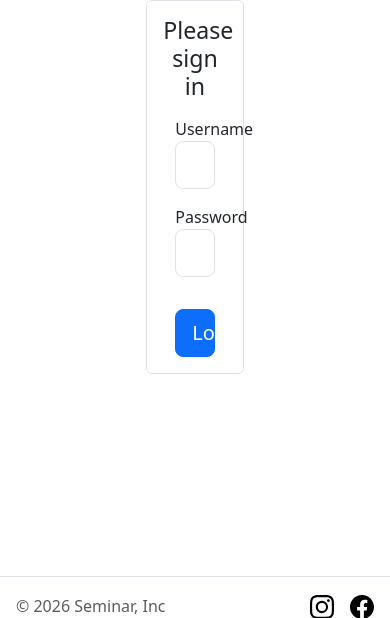
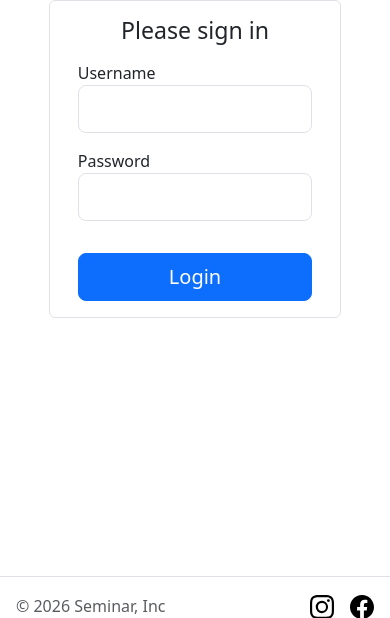
Before and after one commit to yoonesrahimian/seminar, a Django app: page /accounts/login/ in a window 390 px wide. Shown: the part 185-803 px from the top of the page. Run offline with Django 5.2, Linux system fonts and the light colour scheme; data comes from the database, SQL or seed files in the repository; some libraries are stand-ins or nearby versions.

Commit message:
responsive login page

```diff
--- a/accounts/templates/accounts/login.html
+++ b/accounts/templates/accounts/login.html
@@ -3,7 +3,7 @@
 {% block title %}Login{% endblock %}
 
 {% block content %}
-<div class="container border w-25 rounded p-3">
+<div class="container border col-9 col-md-6 col-lg-3 rounded p-3">
 <h1 class="h3 mb-3 fw-normal text-center">Please sign in</h1>
 <div class="container">
 <form action="{% url 'login' %}" method="POST">
```
